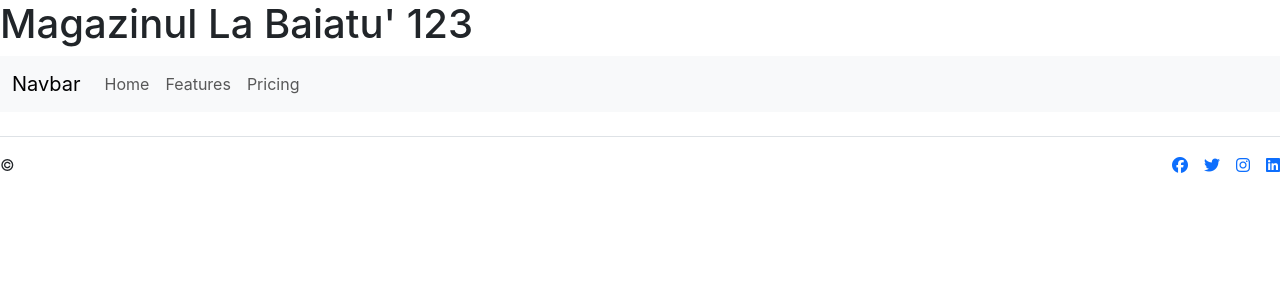
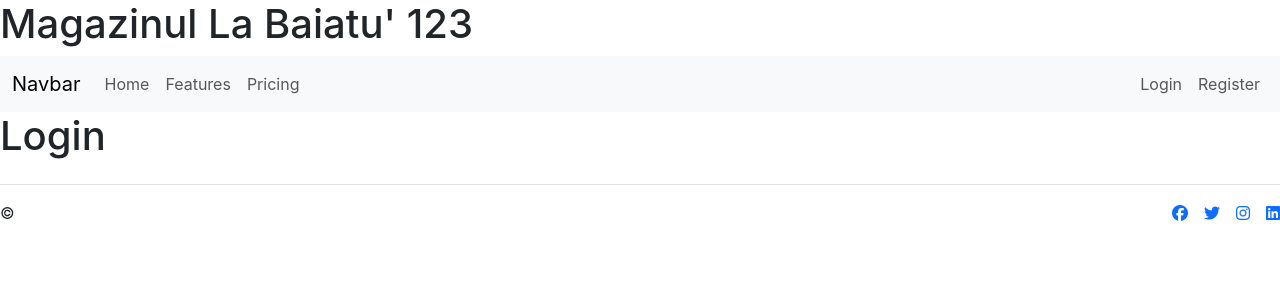
Before and after one commit to elvisclaudio/react-app-spa-shop-intro, a React (Create React App) app: page /login in a window 1280 px wide. Shown: the top 300 px of the page. Built offline with nearby package versions, Linux system fonts and the light colour scheme; no server answers.

Commit message:
changes on staging

```diff
--- a/src/App.jsx
+++ b/src/App.jsx
@@ -1,17 +1,18 @@
 // import { GlobalProvider } from "./GlobalContext";
 import Header from "./Header"; // Adjust path if needed
-import Section from "./Section";
+// import Section from "./Section";
 import Footer from "./Footer";
 import { useEffect, useState} from 'react';
 import Navbar from "./Navbar";
-import ProductForm from "./ProductForm";
-import ProductsSection from "./ProductsSection";
+// import ProductForm from "./ProductForm";
+// import ProductsSection from "./ProductsSection";
 import Home from "./Home";
 import Features from "./Features";
 import Pricing from "./Pricing";
 import { BrowserRouter as Router, Routes, Route } from "react-router-dom";
 
-
+import Login from "./Login";
+import Register from "./Register";
 
 const capitalizeFirstLetter = (string) => string.charAt(0).toUpperCase() + string.slice(1);
 
@@ -80,6 +81,9 @@ function App() {
 
           <Route path="/features" element={<Features />} />
           <Route path="/pricing" element={<Pricing />} />
+          <Route path="/login" element={<Login />} />
+          <Route path="/register" element={<Register />} />
+
         </Routes>
         <Footer />
       </div>
--- /dev/null
+++ b/src/Login.jsx
@@ -0,0 +1,13 @@
+
+
+function Login() {
+  // const { theme, user } = useContext(GlobalContext); // Ensure GlobalContext is available
+  return (
+    <div>
+      <h1>Login</h1>
+    </div>
+  );
+
+}
+
+export default Login;
--- a/src/Navbar.jsx
+++ b/src/Navbar.jsx
@@ -16,6 +16,10 @@ function Navbar(props) {
             <Link className={`nav-link ${window.location.pathname === '/features' ? 'active' : ''}`} to="/features">Features</Link>
             <Link className={`nav-link ${window.location.pathname === '/pricing' ? 'active' : ''}`} to="/pricing">Pricing</Link>
           </div>
+          <div className="navbar-nav ms-auto">
+            <Link className="nav-link" to="/login">Login</Link>
+            <Link className="nav-link" to="/register">Register</Link>
+          </div>
         </div>
       </div>
     </nav>
--- /dev/null
+++ b/src/Register.jsx
@@ -0,0 +1,13 @@
+
+
+function Register() {
+  // const { theme, user } = useContext(GlobalContext); // Ensure GlobalContext is available
+  return (
+    <div>
+      <h1>Register</h1>
+    </div>
+  );
+
+}
+
+export default Register;
--- a/src/index.js
+++ b/src/index.js
@@ -1,4 +1,4 @@
-import React, { useState, useEffect } from "react";
+import React from "react";
 import { createRoot } from "react-dom/client";
 // import { BrowserRouter, Routes, Route } from "react-router-dom";
 import "bootstrap/dist/css/bootstrap.min.css";
```
